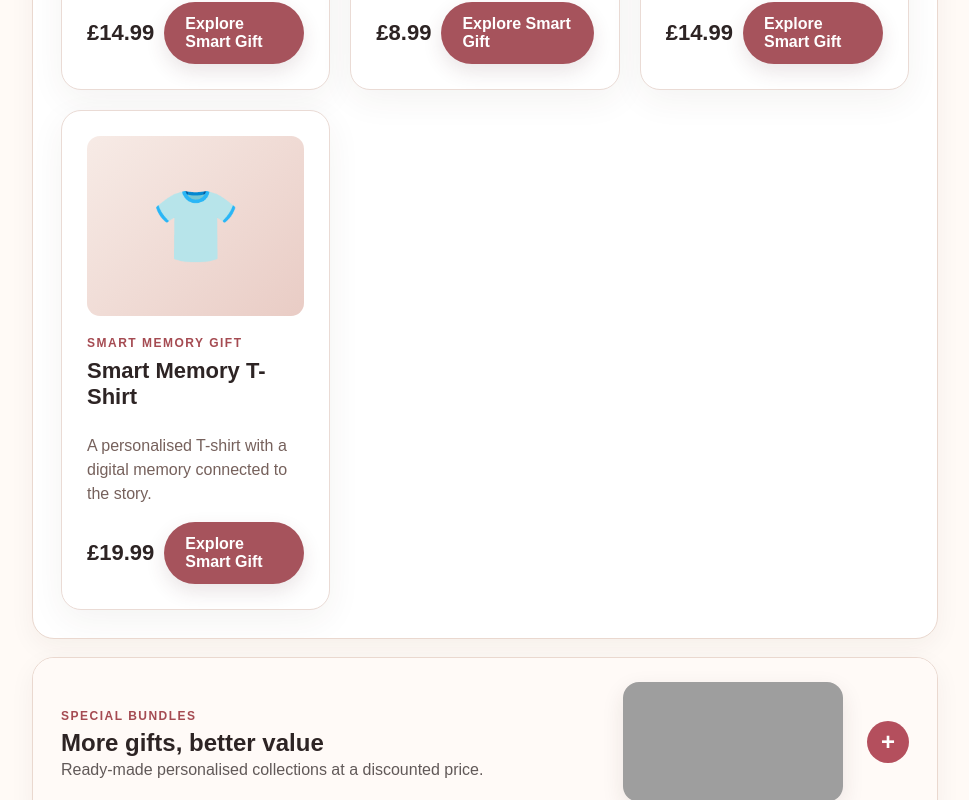
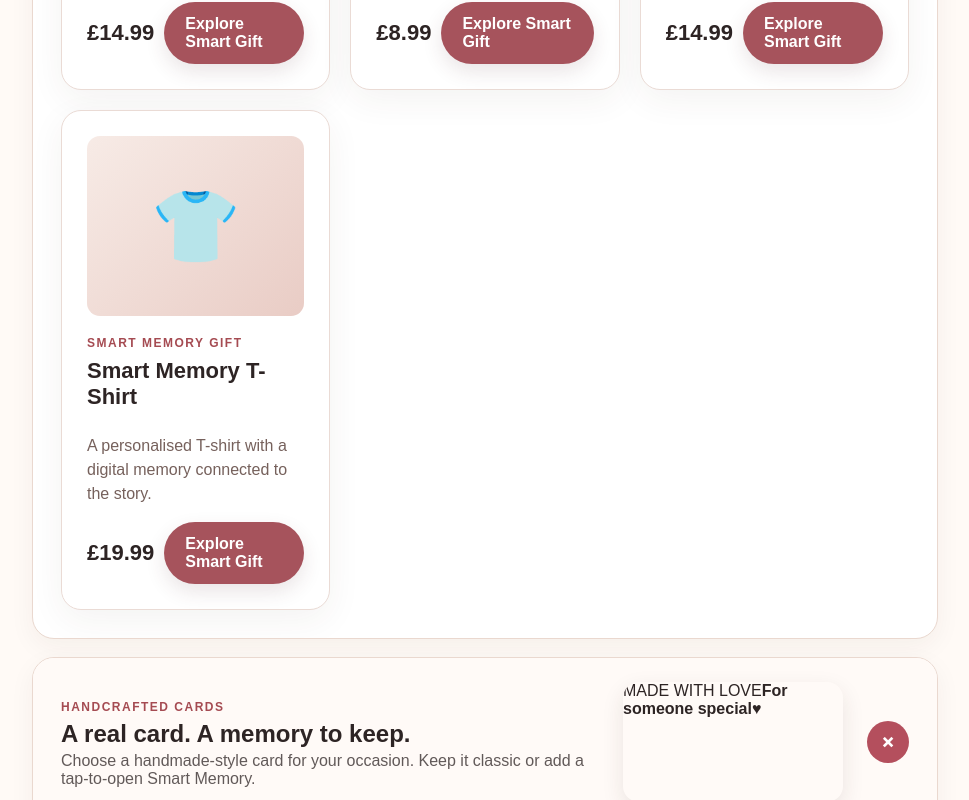
Before and after one commit to jorjuel/smart-memories, a Next.js app: page /shop in a window 1280 px wide. Shown: the part 2000-2800 px from the top of the page, without its empty margins (155-1124 px from the left). Built offline with nearby package versions, Linux system fonts and the light colour scheme; no server answers; grey boxes are pictures that could not be loaded.

Commit message:
Add Handcrafted Cards shop category with classic and NFC purchase journeys

```diff
--- a/app/shop/page.tsx
+++ b/app/shop/page.tsx
@@ -202,7 +202,7 @@ export default async function Shop({
       <p className="lead">
         {occasion
           ? `We’ve selected personalised gifts that work especially well for ${occasion}.`
-          : 'Choose personalised gifts, save with a bundle or explore corporate gifting.'}
+          : 'Explore personalised gifts, handcrafted cards with optional NFC memories, bundles and corporate gifting.'}
       </p>
 
       {occasion && (
@@ -333,6 +333,93 @@ export default async function Shop({
                 />
               ))}
             </div>
+          </div>
+        </details>
+
+        {/* ==========================================
+            HANDCRAFTED CARDS — TRADITIONAL & NFC
+            ========================================== */}
+
+        <details className="shopAccordionItem" open>
+          <summary className="shopAccordionSummary">
+            <div className="shopAccordionText">
+              <span className="eyebrow">
+                HANDCRAFTED CARDS
+              </span>
+
+              <h2>
+                A real card. A memory to keep.
+              </h2>
+
+              <p>
+                Choose a handmade-style card for your occasion.
+                Keep it classic or add a tap-to-open Smart Memory.
+              </p>
+            </div>
+
+            <div className="shopAccordionVisual smHandcraftedShopPreview" aria-hidden="true">
+              <div className="smHandcraftedShopPaper">
+                <span>MADE WITH LOVE</span>
+                <strong>For someone special</strong>
+                <span className="smHandcraftedShopHeart">♥</span>
+              </div>
+            </div>
+
+            <span className="shopAccordionArrow">+</span>
+          </summary>
+
+          <div className="shopAccordionContent">
+            <p className="smHandcraftedShopIntro">
+              Browse ten designs for each of twelve occasions. Choose the
+              message, colours and recipient, then select whether to include
+              the Smart Memories NFC and QR experience.
+            </p>
+
+            <div className="smHandcraftedShopOptions">
+              <article className="card smHandcraftedShopOption">
+                <div className="smHandcraftedShopIcon" aria-hidden="true">✉</div>
+                <span className="eyebrow">CLASSIC KEEPSAKE</span>
+                <h3>Personalised Handcrafted Card</h3>
+                <p>
+                  A physical handcrafted-style greeting card with your own
+                  message, occasion and design. No phone needed.
+                </p>
+                <strong>From £6.95</strong>
+                <Link className="btn small"
+                  href={`/cards/personalise?cardType=traditional&occasion=${encodeURIComponent(occasion || 'Birthday')}&design=Floral%20Keepsake`}>
+                  Personalise traditional card
+                </Link>
+                <Link href="/cards" className="smHandcraftedShopBrowse">
+                  Browse all card designs
+                </Link>
+              </article>
+
+              <article className="card smHandcraftedShopOption smHandcraftedShopOptionSmart">
+                <div className="smHandcraftedShopIcon" aria-hidden="true">♡</div>
+                <span className="eyebrow">WITH A SMART MEMORY</span>
+                <h3>NFC Handcrafted Memory Card</h3>
+                <p>
+                  The same personal card with a hidden NFC point and QR backup.
+                  The recipient taps their phone to open your voice message,
+                  photo and written memory.
+                </p>
+                <strong>From £11.95</strong>
+                <Link className="btn small"
+                  href={`/cards/personalise?cardType=smart&occasion=${encodeURIComponent(occasion || 'Birthday')}&design=Floral%20Keepsake`}>
+                  Personalise NFC card
+                </Link>
+                <Link href="/cards" className="smHandcraftedShopBrowse">
+                  Explore handcrafted designs
+                </Link>
+              </article>
+            </div>
+
+            <p className="smHandcraftedShopNote">
+              Optional printed photo costs £1.50 extra. Final price is
+              calculated when you personalise your card; delivery is added
+              at checkout. NFC tapping requires a compatible phone and the
+              QR code provides an alternative.
+            </p>
           </div>
         </details>
 
```
